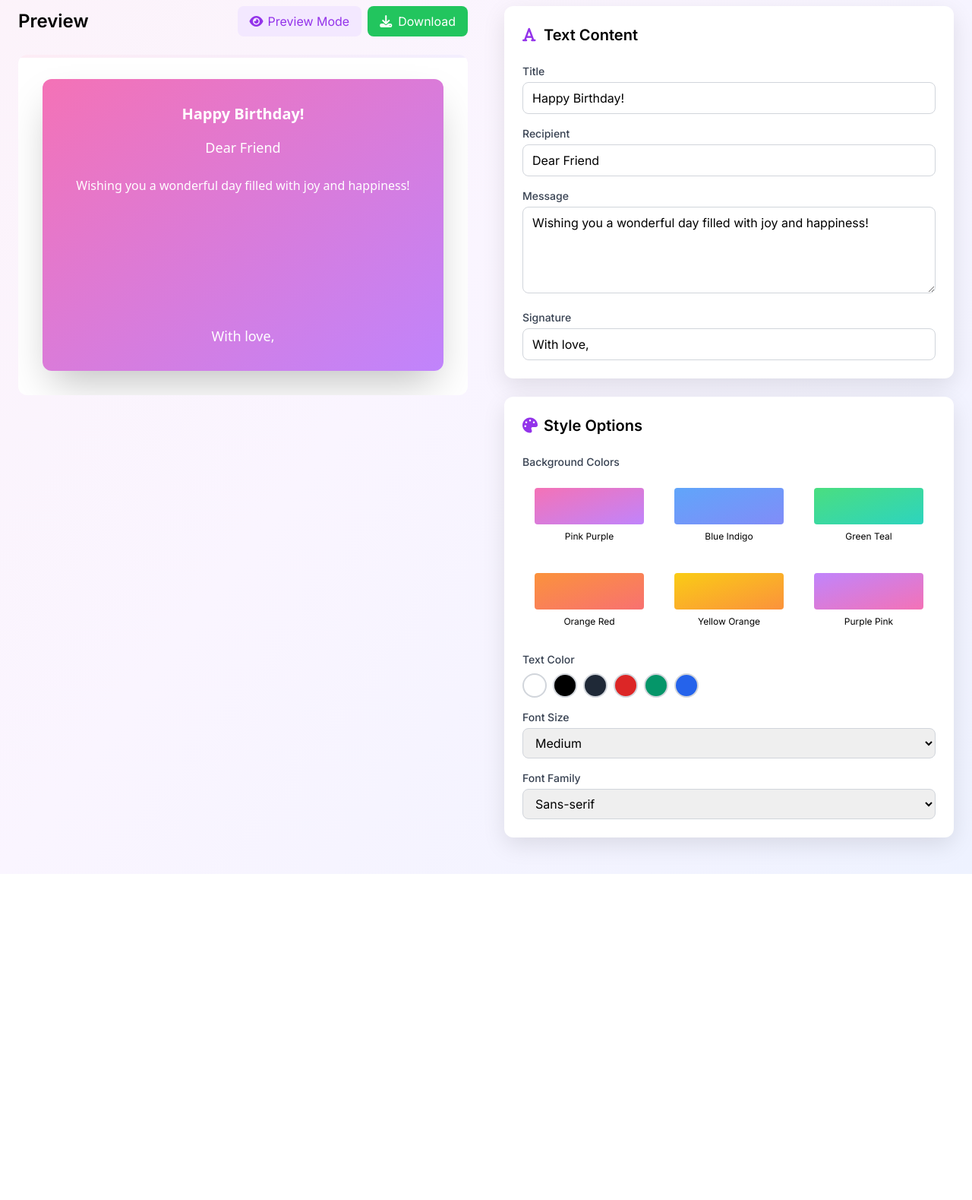
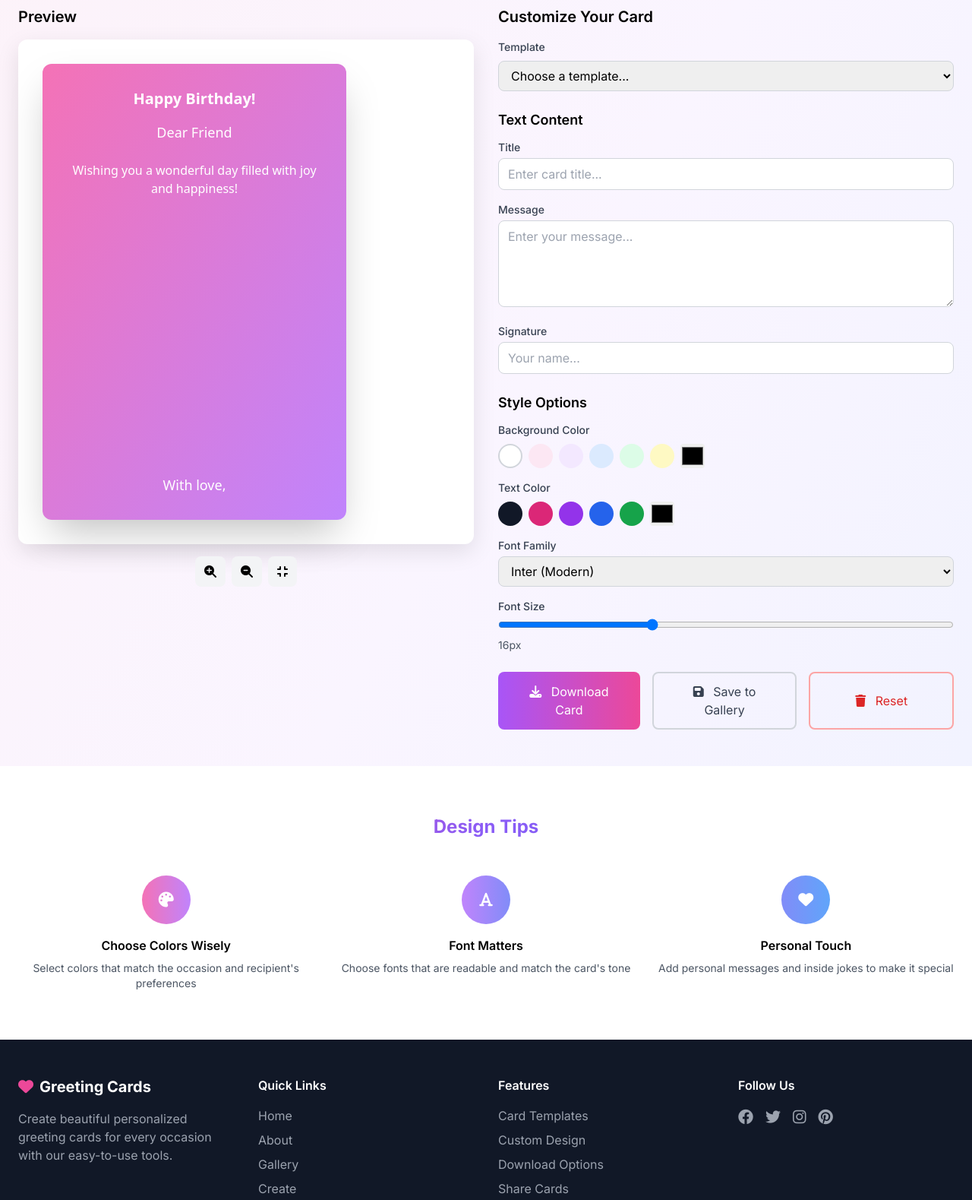
Before and after one commit to Sneha261005/Greeting-Cards, a website: page editor.html in a window 1280 px wide. Shown: the part 520-2099 px from the top of the page at 76% size. Before the commit the page ends 1670 px from the top, so only its background shows below. Drawn offline with nearby package versions, Linux system fonts and the light colour scheme.

```diff
--- a/editor.html
+++ b/editor.html
@@ -170,8 +170,8 @@
                         <span>Home</span>
                     </a>
                     <a href="blog.html" class="flex items-center space-x-2 text-gray-700 hover:text-purple-600 transition-colors">
-                        <i class="fas fa-blog w-4 h-4"></i>
-                        <span>Blog</span>
+                        <i class="fas fa-info-circle w-4 h-4"></i>
+                        <span>About</span>
                     </a>
                     <a href="gallery.html" class="flex items-center space-x-2 text-gray-700 hover:text-purple-600 transition-colors">
                         <i class="fas fa-image w-4 h-4"></i>
@@ -193,7 +193,7 @@
         <div id="mobileMenu" class="hidden md:hidden bg-white border-t">
             <div class="px-6 py-4 space-y-3">
                 <a href="index.html" class="block text-gray-700 hover:text-purple-600">Home</a>
-                <a href="blog.html" class="block text-gray-700 hover:text-purple-600">Blog</a>
+                <a href="blog.html" class="block text-gray-700 hover:text-purple-600">About</a>
                 <a href="gallery.html" class="block text-gray-700 hover:text-purple-600">Gallery</a>
                 <a href="editor.html" class="block text-purple-600 font-semibold">Create</a>
             </div>
@@ -212,11 +212,13 @@
                     Choose from templates or start from scratch.
                 </p>
                 <div class="flex flex-col sm:flex-row gap-4 justify-center">
-                    <button onclick="startFromTemplate()" class="bg-gradient-to-r from-purple-500 to-pink-500 text-white px-8 py-3 rounded-full hover:shadow-lg transition-all duration-300">
-                        Choose Template
+                    <button onclick="startFromTemplate()" class="bg-gradient-to-r from-pink-500 to-purple-500 text-white px-8 py-3 rounded-full hover:shadow-lg transition-all duration-300">
+                        <i class="fas fa-magic mr-2"></i>
+                        Start from Template
                     </button>
-                    <button onclick="startFromScratch()" class="border-2 border-purple-500 text-purple-600 px-8 py-3 rounded-full hover:bg-purple-50 transition-all duration-300">
-                        Start from Scratch
+                    <button onclick="startBlank()" class="border-2 border-purple-500 text-purple-600 px-8 py-3 rounded-full hover:bg-purple-50 transition-all duration-300">
+                        <i class="fas fa-file mr-2"></i>
+                        Start Blank
                     </button>
                 </div>
             </div>
@@ -226,164 +228,225 @@
     <!-- Editor Section -->
     <section class="py-12">
         <div class="container mx-auto px-6">
-            <div class="grid lg:grid-cols-2 gap-12">
-                <!-- Preview Section -->
+            <div class="grid lg:grid-cols-2 gap-8">
+                <!-- Preview Panel -->
                 <div>
-                    <div class="flex justify-between items-center mb-6">
-                        <h2 class="text-2xl font-semibold">Preview</h2>
-                        <div class="flex gap-2">
-                            <button
-                                onclick="togglePreviewMode()"
-                                class="flex items-center gap-2 px-4 py-2 bg-purple-100 text-purple-600 rounded-lg hover:bg-purple-200 transition-colors"
-                            >
-                                <i class="fas fa-eye w-4 h-4"></i>
-                                <span id="previewToggleText">Preview Mode</span>
-                            </button>
-                            <button
-                                onclick="downloadCard()"
-                                class="flex items-center gap-2 px-4 py-2 bg-green-500 text-white rounded-lg hover:bg-green-600 transition-colors"
-                            >
-                                <i class="fas fa-download w-4 h-4"></i>
-                                <span>Download</span>
-                            </button>
+                    <h2 class="text-xl font-semibold mb-4">Preview</h2>
+                    <div class="bg-white rounded-xl card-shadow p-8">
+                        <div id="cardPreview" class="card-preview mx-auto" style="width: 400px; height: 600px;">
+                            <!-- Card preview will be rendered here -->
                         </div>
                     </div>
 
-                    <div class="card-preview p-8">
-                        <div id="cardPreview" class="w-full h-96 bg-gradient-to-br from-pink-400 to-purple-400 rounded-xl flex flex-col justify-center items-center p-8 text-center shadow-2xl">
-                            <div id="cardTitle" class="text-2xl font-bold mb-4 text-white">Happy Birthday!</div>
-                            <div id="cardRecipient" class="text-lg mb-6 text-white opacity-90">Dear Friend</div>
-                            <div id="cardMessage" class="text-base mb-6 max-w-md text-white">Wishing you a wonderful day filled with joy and happiness!</div>
-                            <div id="cardSignature" class="text-lg mt-auto text-white">With love,</div>
-                        </div>
+                    <!-- Preview Controls -->
+                    <div class="mt-4 flex justify-center gap-2">
+                        <button onclick="zoomIn()" class="px-3 py-2 bg-gray-100 rounded-lg hover:bg-gray-200 transition-colors">
+                            <i class="fas fa-search-plus"></i>
+                        </button>
+                        <button onclick="zoomOut()" class="px-3 py-2 bg-gray-100 rounded-lg hover:bg-gray-200 transition-colors">
+                            <i class="fas fa-search-minus"></i>
+                        </button>
+                        <button onclick="resetZoom()" class="px-3 py-2 bg-gray-100 rounded-lg hover:bg-gray-200 transition-colors">
+                            <i class="fas fa-compress"></i>
+                        </button>
                     </div>
                 </div>
 
-                <!-- Editor Controls -->
+                <!-- Controls Panel -->
                 <div>
-                    <div class="bg-white rounded-xl p-6 card-shadow">
-                        <h3 class="text-xl font-semibold mb-6 flex items-center gap-2">
-                            <i class="fas fa-font text-purple-600 w-5 h-5"></i>
-                            Text Content
-                        </h3>
+                    <h2 class="text-xl font-semibold mb-4">Customize Your Card</h2>
 
+                    <!-- Template Selection -->
+                    <div class="mb-6">
+                        <label class="block text-sm font-medium text-gray-700 mb-2">Template</label>
+                        <select id="templateSelect" onchange="loadTemplate()" class="w-full px-3 py-2 border border-gray-300 rounded-lg focus:outline-none focus:ring-2 focus:ring-purple-500">
+                            <option value="">Choose a template...</option>
+                            <option value="birthday">Birthday Celebration</option>
+                            <option value="love">Love & Romance</option>
+                            <option value="holiday">Holiday Greetings</option>
+                            <option value="thank-you">Thank You</option>
+                            <option value="congratulations">Congratulations</option>
+                        </select>
+                    </div>
+
+                    <!-- Text Content -->
+                    <div class="mb-6">
+                        <h3 class="text-lg font-semibold mb-3">Text Content</h3>
                         <div class="space-y-4">
                             <div>
                                 <label class="block text-sm font-medium text-gray-700 mb-1">Title</label>
-                                <input
-                                    type="text"
-                                    id="titleInput"
-                                    value="Happy Birthday!"
-                                    oninput="updateCard()"
-                                    class="w-full px-3 py-2 border border-gray-300 rounded-lg focus:outline-none focus:ring-2 focus:ring-purple-500"
-                                />
+                                <input type="text" id="cardTitle" placeholder="Enter card title..."
+                                       oninput="updatePreview()"
+                                       class="w-full px-3 py-2 border border-gray-300 rounded-lg focus:outline-none focus:ring-2 focus:ring-purple-500">
                             </div>
-
-                            <div>
-                                <label class="block text-sm font-medium text-gray-700 mb-1">Recipient</label>
-                                <input
-                                    type="text"
-                                    id="recipientInput"
-                                    value="Dear Friend"
-                                    oninput="updateCard()"
-                                    class="w-full px-3 py-2 border border-gray-300 rounded-lg focus:outline-none focus:ring-2 focus:ring-purple-500"
-                                />
-                            </div>
-
                             <div>
                                 <label class="block text-sm font-medium text-gray-700 mb-1">Message</label>
-                                <textarea
-                                    id="messageInput"
-                                    rows="4"
-                                    oninput="updateCard()"
-                                    class="w-full px-3 py-2 border border-gray-300 rounded-lg focus:outline-none focus:ring-2 focus:ring-purple-500"
-                                >Wishing you a wonderful day filled with joy and happiness!</textarea>
+                                <textarea id="cardMessage" rows="4" placeholder="Enter your message..."
+                                          oninput="updatePreview()"
+                                          class="w-full px-3 py-2 border border-gray-300 rounded-lg focus:outline-none focus:ring-2 focus:ring-purple-500"></textarea>
                             </div>
-
                             <div>
                                 <label class="block text-sm font-medium text-gray-700 mb-1">Signature</label>
-                                <input
-                                    type="text"
-                                    id="signatureInput"
-                                    value="With love,"
-                                    oninput="updateCard()"
-                                    class="w-full px-3 py-2 border border-gray-300 rounded-lg focus:outline-none focus:ring-2 focus:ring-purple-500"
-                                />
+                                <input type="text" id="cardSignature" placeholder="Your name..."
+                                       oninput="updatePreview()"
+                                       class="w-full px-3 py-2 border border-gray-300 rounded-lg focus:outline-none focus:ring-2 focus:ring-purple-500">
                             </div>
                         </div>
                     </div>
 
-                    <div class="bg-white rounded-xl p-6 card-shadow mt-6">
-                        <h3 class="text-xl font-semibold mb-6 flex items-center gap-2">
-                            <i class="fas fa-palette text-purple-600 w-5 h-5"></i>
-                            Style Options
-                        </h3>
-
+                    <!-- Style Options -->
+                    <div class="mb-6">
+                        <h3 class="text-lg font-semibold mb-3">Style Options</h3>
                         <div class="space-y-4">
                             <div>
-                                <label class="block text-sm font-medium text-gray-700 mb-2">Background Colors</label>
-                                <div class="grid grid-cols-3 gap-2" id="colorOptions">
-                                    <!-- Color options will be inserted here -->
+                                <label class="block text-sm font-medium text-gray-700 mb-2">Background Color</label>
+                                <div class="flex gap-2">
+                                    <div class="color-option w-8 h-8 rounded-full bg-white border-2 border-gray-300" onclick="setBackgroundColor('#ffffff')"></div>
+                                    <div class="color-option w-8 h-8 rounded-full bg-pink-100" onclick="setBackgroundColor('#fce7f3')"></div>
+                                    <div class="color-option w-8 h-8 rounded-full bg-purple-100" onclick="setBackgroundColor('#ede9fe')"></div>
+                                    <div class="color-option w-8 h-8 rounded-full bg-blue-100" onclick="setBackgroundColor('#dbeafe')"></div>
+                                    <div class="color-option w-8 h-8 rounded-full bg-green-100" onclick="setBackgroundColor('#dcfce7')"></div>
+                                    <div class="color-option w-8 h-8 rounded-full bg-yellow-100" onclick="setBackgroundColor('#fef3c7')"></div>
+                                    <input type="color" id="customBgColor" onchange="setBackgroundColor(this.value)" class="w-8 h-8 rounded cursor-pointer">
                                 </div>
                             </div>
-
                             <div>
                                 <label class="block text-sm font-medium text-gray-700 mb-2">Text Color</label>
-                                <div class="flex gap-2" id="textColorOptions">
-                                    <!-- Text color options will be inserted here -->
+                                <div class="flex gap-2">
+                                    <div class="text-color-option w-8 h-8 rounded-full bg-gray-900" onclick="setTextColor('#111827')"></div>
+                                    <div class="text-color-option w-8 h-8 rounded-full bg-pink-600" onclick="setTextColor('#db2777')"></div>
+                                    <div class="text-color-option w-8 h-8 rounded-full bg-purple-600" onclick="setTextColor('#9333ea')"></div>
+                                    <div class="text-color-option w-8 h-8 rounded-full bg-blue-600" onclick="setTextColor('#2563eb')"></div>
+                                    <div class="text-color-option w-8 h-8 rounded-full bg-green-600" onclick="setTextColor('#16a34a')"></div>
+                                    <input type="color" id="customTextColor" onchange="setTextColor(this.value)" class="w-8 h-8 rounded cursor-pointer">
                                 </div>
                             </div>
-
+                            <div>
+                                <label class="block text-sm font-medium text-gray-700 mb-1">Font Family</label>
+                                <select id="fontFamily" onchange="updatePreview()" class="w-full px-3 py-2 border border-gray-300 rounded-lg focus:outline-none focus:ring-2 focus:ring-purple-500">
+                                    <option value="Inter">Inter (Modern)</option>
+                                    <option value="Playfair Display">Playfair Display (Elegant)</option>
+                                    <option value="Roboto Mono">Roboto Mono (Monospace)</option>
+                                </select>
+                            </div>
                             <div>
                                 <label class="block text-sm font-medium text-gray-700 mb-1">Font Size</label>
-                                <select
-                                    id="fontSizeSelect"
-                                    onchange="updateCard()"
-                                    class="w-full px-3 py-2 border border-gray-300 rounded-lg focus:outline-none focus:ring-2 focus:ring-purple-500"
-                                >
-                                    <option value="text-lg">Small</option>
-                                    <option value="text-xl" selected>Medium</option>
-                                    <option value="text-2xl">Large</option>
-                                    <option value="text-3xl">Extra Large</option>
-                                </select>
-                            </div>
-
-                            <div>
-                                <label class="block text-sm font-medium text-gray-700 mb-1">Font Family</label>
-                                <select
-                                    id="fontFamilySelect"
-                                    onchange="updateCard()"
-                                    class="w-full px-3 py-2 border border-gray-300 rounded-lg focus:outline-none focus:ring-2 focus:ring-purple-500"
-                                >
-                                    <option value="font-serif">Serif</option>
-                                    <option value="font-sans" selected>Sans-serif</option>
-                                    <option value="font-mono">Monospace</option>
-                                </select>
+                                <input type="range" id="fontSize" min="12" max="24" value="16"
+                                       oninput="updatePreview()"
+                                       class="w-full">
+                                <span id="fontSizeValue" class="text-sm text-gray-600">16px</span>
                             </div>
                         </div>
+                    </div>
+
+                    <!-- Action Buttons -->
+                    <div class="flex flex-col sm:flex-row gap-4">
+                        <button onclick="downloadCard()" class="flex-1 bg-gradient-to-r from-purple-500 to-pink-500 text-white px-6 py-3 rounded-lg hover:shadow-lg transition-all duration-300">
+                            <i class="fas fa-download mr-2"></i>
+                            Download Card
+                        </button>
+                        <button onclick="saveCard()" class="flex-1 border-2 border-gray-300 text-gray-700 px-6 py-3 rounded-lg hover:bg-gray-50 transition-all duration-300">
+                            <i class="fas fa-save mr-2"></i>
+                            Save to Gallery
+                        </button>
+                        <button onclick="resetCard()" class="flex-1 border-2 border-red-300 text-red-600 px-6 py-3 rounded-lg hover:bg-red-50 transition-all duration-300">
+                            <i class="fas fa-trash mr-2"></i>
+                            Reset
+                        </button>
                     </div>
                 </div>
             </div>
         </div>
     </section>
 
-    <!-- Templates Modal -->
-    <div id="templatesModal" class="fixed inset-0 bg-black bg-opacity-50 z-50 hidden">
-        <div class="flex items-center justify-center min-h-screen">
-            <div class="bg-white rounded-xl p-8 max-w-4xl mx-4 max-h-[90vh] overflow-y-auto custom-scrollbar">
-                <div class="flex justify-between items-center mb-6">
-                    <h2 class="text-2xl font-bold">Choose a Template</h2>
-                    <button onclick="closeTemplatesModal()" class="text-gray-500 hover:text-gray-700">
-                        <i class="fas fa-times text-xl"></i>
-                    </button>
+    <!-- Tips Section -->
+    <section class="py-16 bg-white">
+        <div class="container mx-auto px-6">
+            <h2 class="text-2xl font-bold text-center mb-12 gradient-text">Design Tips</h2>
+            <div class="grid md:grid-cols-3 gap-8">
+                <div class="text-center">
+                    <div class="w-16 h-16 bg-gradient-to-r from-pink-400 to-purple-400 rounded-full flex items-center justify-center mx-auto mb-4">
+                        <i class="fas fa-palette text-white text-xl"></i>
+                    </div>
+                    <h3 class="font-semibold mb-2">Choose Colors Wisely</h3>
+                    <p class="text-gray-600 text-sm">Select colors that match the occasion and recipient's preferences</p>
                 </div>
-
-                <div class="grid md:grid-cols-2 lg:grid-cols-3 gap-6">
-                    <!-- Template options will be inserted here -->
+                <div class="text-center">
+                    <div class="w-16 h-16 bg-gradient-to-r from-purple-400 to-indigo-400 rounded-full flex items-center justify-center mx-auto mb-4">
+                        <i class="fas fa-font text-white text-xl"></i>
+                    </div>
+                    <h3 class="font-semibold mb-2">Font Matters</h3>
+                    <p class="text-gray-600 text-sm">Choose fonts that are readable and match the card's tone</p>
+                </div>
+                <div class="text-center">
+                    <div class="w-16 h-16 bg-gradient-to-r from-indigo-400 to-blue-400 rounded-full flex items-center justify-center mx-auto mb-4">
+                        <i class="fas fa-heart text-white text-xl"></i>
+                    </div>
+                    <h3 class="font-semibold mb-2">Personal Touch</h3>
+                    <p class="text-gray-600 text-sm">Add personal messages and inside jokes to make it special</p>
                 </div>
             </div>
         </div>
-    </div>
+    </section>
+
+    <!-- Footer -->
+    <footer class="bg-gray-900 text-white py-12">
+        <div class="container mx-auto px-6">
+            <div class="grid md:grid-cols-4 gap-8">
+                <div>
+                    <div class="flex items-center space-x-2 mb-4">
+                        <i class="fas fa-heart text-pink-500 text-xl"></i>
+                        <h3 class="text-xl font-bold">Greeting Cards</h3>
+                    </div>
+                    <p class="text-gray-400">
+                        Create beautiful personalized greeting cards for every occasion with our easy-to-use tools.
+                    </p>
+                </div>
+
+                <div>
+                    <h4 class="font-semibold mb-4">Quick Links</h4>
+                    <ul class="space-y-2 text-gray-400">
+                        <li><a href="index.html" class="hover:text-white transition-colors">Home</a></li>
+                        <li><a href="blog.html" class="hover:text-white transition-colors">About</a></li>
+                        <li><a href="gallery.html" class="hover:text-white transition-colors">Gallery</a></li>
+                        <li><a href="editor.html" class="hover:text-white transition-colors">Create</a></li>
+                    </ul>
+                </div>
+
+                <div>
+                    <h4 class="font-semibold mb-4">Features</h4>
+                    <ul class="space-y-2 text-gray-400">
+                        <li><a href="#" class="hover:text-white transition-colors">Card Templates</a></li>
+                        <li><a href="#" class="hover:text-white transition-colors">Custom Design</a></li>
+                        <li><a href="#" class="hover:text-white transition-colors">Download Options</a></li>
+                        <li><a href="#" class="hover:text-white transition-colors">Share Cards</a></li>
+                    </ul>
+                </div>
+
+                <div>
+                    <h4 class="font-semibold mb-4">Follow Us</h4>
+                    <div class="flex space-x-4">
+                        <a href="#" class="text-gray-400 hover:text-white transition-colors">
+                            <i class="fab fa-facebook text-xl"></i>
+                        </a>
+                        <a href="#" class="text-gray-400 hover:text-white transition-colors">
+                            <i class="fab fa-twitter text-xl"></i>
+                        </a>
+                        <a href="#" class="text-gray-400 hover:text-white transition-colors">
+                            <i class="fab fa-instagram text-xl"></i>
+                        </a>
+                        <a href="#" class="text-gray-400 hover:text-white transition-colors">
+                            <i class="fab fa-pinterest text-xl"></i>
+                        </a>
+                    </div>
+                </div>
+            </div>
+
+            <div class="border-t border-gray-800 mt-8 pt-8 text-center text-gray-400">
+                <p>&copy; 2024 Greeting Cards Creator. All rights reserved.</p>
+            </div>
+        </div>
+    </footer>
 
     <script src="shared.js"></script>
     <script src="editor.js"></script>
```
